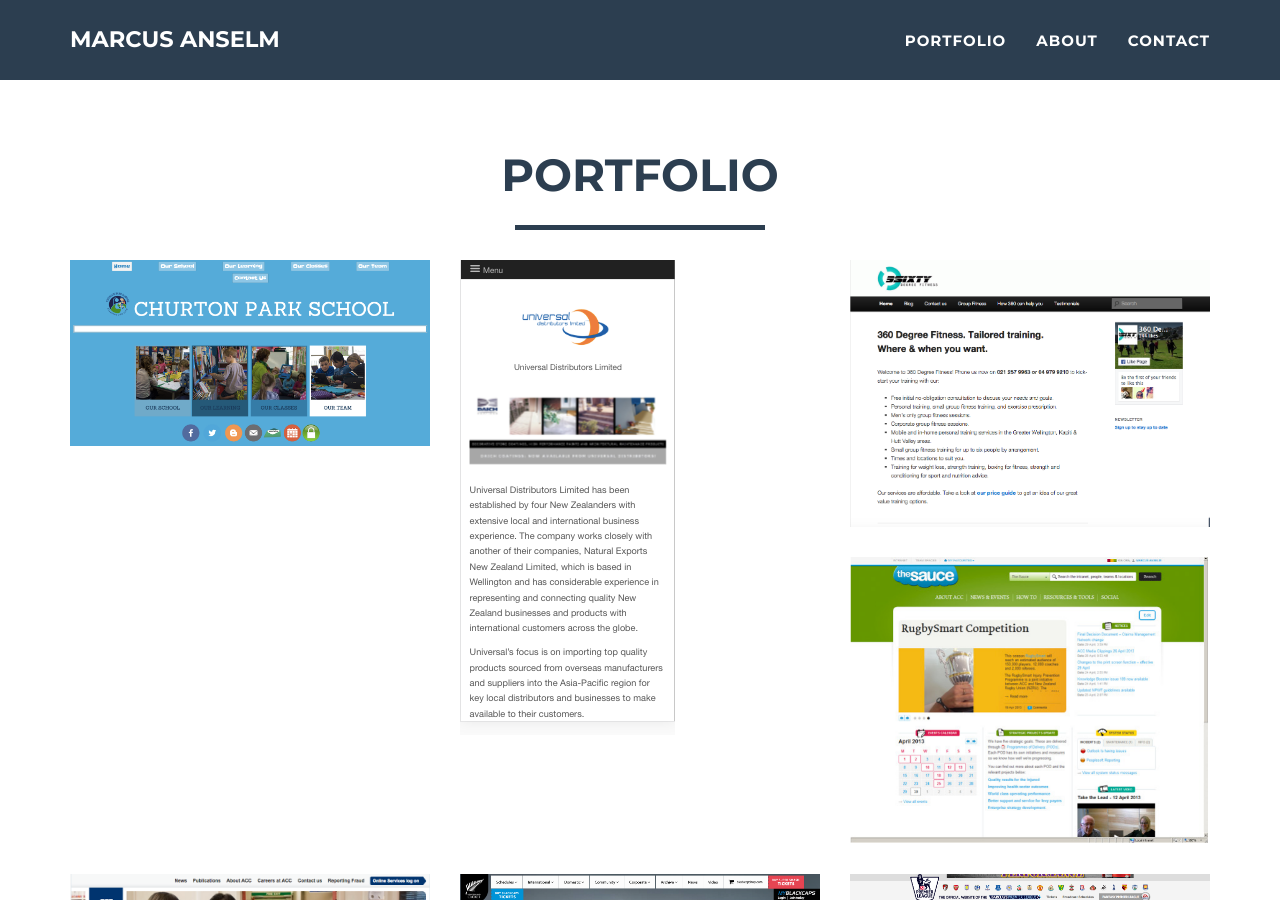
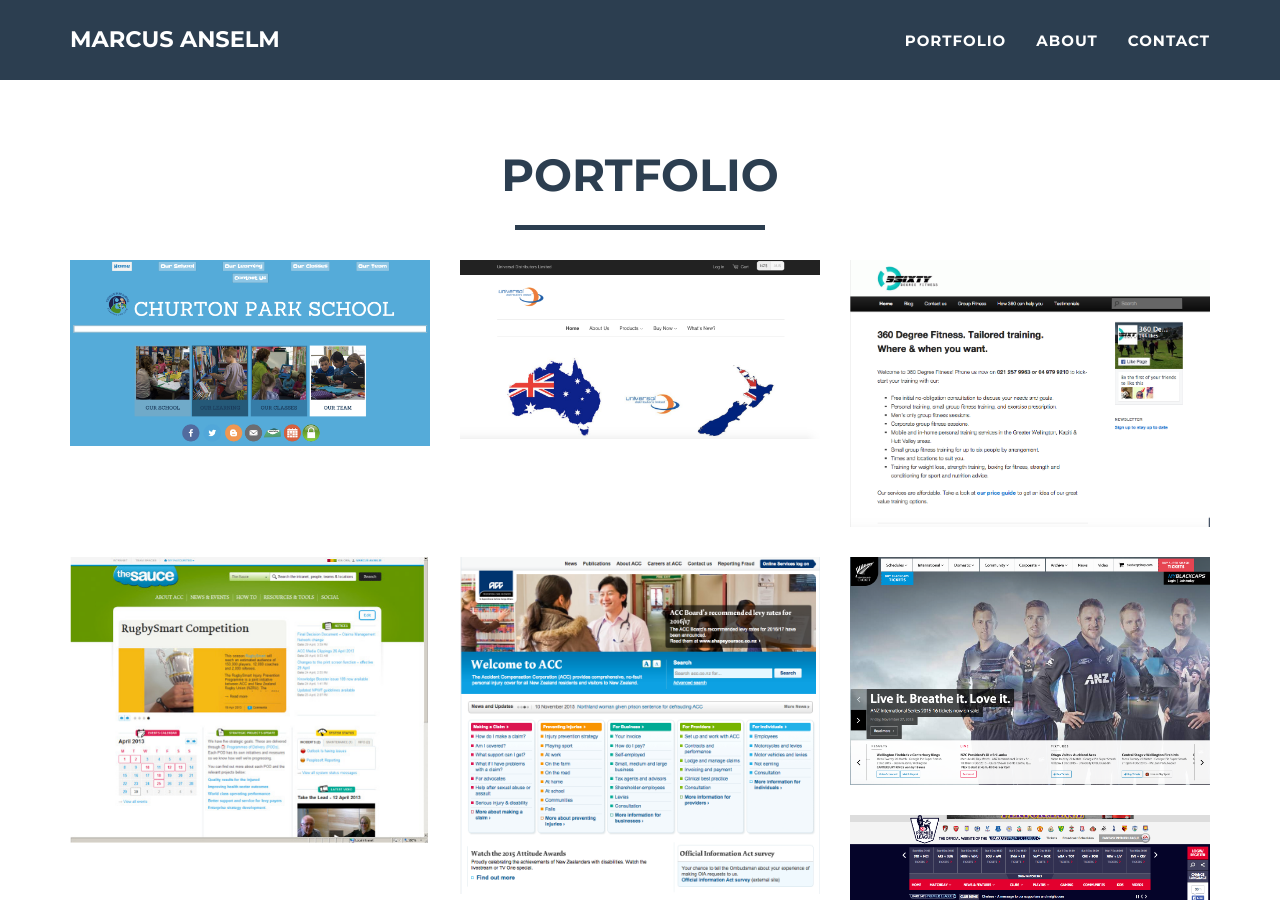
Before and after one commit to Banoffeemonster/banoffeemonster.github.io, a Jekyll site: the page built from index.html, in a window 1280 px wide and 900 px high, scrolled down 792 px. Built offline with Jekyll 4.4.1, drawn with Linux system fonts in a browser that asks for light colours.

Commit message:
Update 2017-09-02-project-7.markdown

```diff
--- a/_posts/2017-09-02-project-7.markdown
+++ b/_posts/2017-09-02-project-7.markdown
@@ -2,7 +2,7 @@
 layout: default
 modal-id: 7
 date: 2016-01-10
-img: udltd.png
+img: ud_ltd.png
 alt: universal-distributors-limited.myshopify.com/
 project-date: January 2016
 client: Universal Distributors
```
